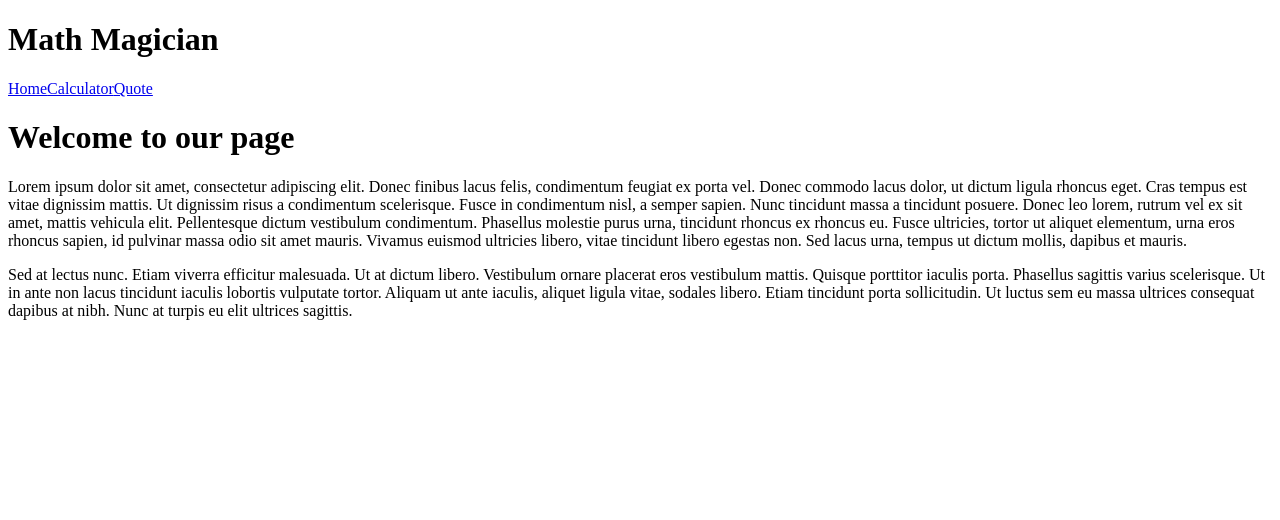
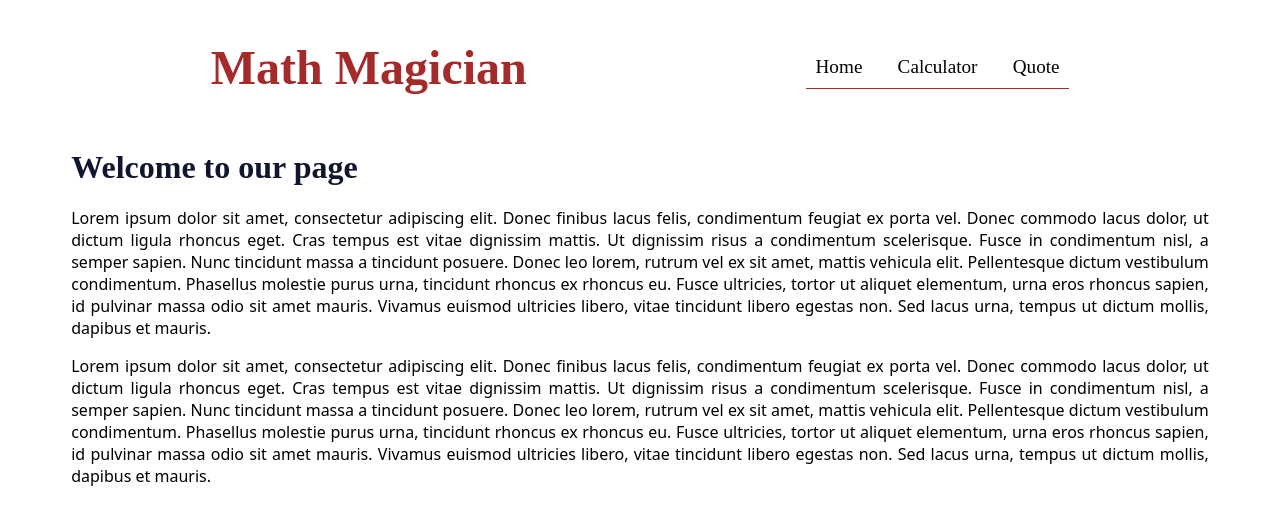
Before and after one commit to fherrerao/Math-magician, a React (Create React App) app: page / in a window 1280 px wide. Shown: the top 520 px of the page. Built offline with nearby package versions, Linux system fonts and the light colour scheme.

Commit message:
Add styles to header and home pages

```diff
--- a/src/App.js
+++ b/src/App.js
@@ -1,10 +1,10 @@
 import React from 'react';
 import { BrowserRouter as Router, Routes, Route } from 'react-router-dom';
-// eslint-disable-next-line
 import Calculator from './components/Calculator';
 import './components/calculator.css';
-import Header from './components/header/Header';
+import Header from './components/Header';
 import Home from './components/Home';
+import Quote from './components/Quote';
 
 function App() {
   return (
@@ -14,6 +14,7 @@ function App() {
         <Routes>
           <Route path="/" element={<Home />} />
           <Route path="/calculator" element={<Calculator />} />
+          <Route path="/quote" element={<Quote />} />
         </Routes>
       </Router>
     </div>
--- /dev/null
+++ b/src/components/Header.js
@@ -0,0 +1,19 @@
+import { Link } from 'react-router-dom';
+import './header.css';
+
+function Header() {
+  return (
+    <header className="container">
+      <div className="header">
+        <h1>Math Magician</h1>
+        <nav className="nav">
+          <Link className="link" to="/">Home</Link>
+          <Link className="link" to="/calculator">Calculator</Link>
+          <Link className="link" to="/quote">Quote</Link>
+        </nav>
+      </div>
+    </header>
+  );
+}
+
+export default Header;
--- a/src/components/Home.js
+++ b/src/components/Home.js
@@ -1,13 +1,14 @@
+import './home.css';
+
+const paragraph = 'Lorem ipsum dolor sit amet, consectetur adipiscing elit. Donec finibus lacus felis, condimentum feugiat ex porta vel. Donec commodo lacus dolor, ut dictum ligula rhoncus eget. Cras tempus est vitae dignissim mattis. Ut dignissim risus a condimentum scelerisque. Fusce in condimentum nisl, a semper sapien. Nunc tincidunt massa a tincidunt posuere. Donec leo lorem, rutrum vel ex sit amet, mattis vehicula elit. Pellentesque dictum vestibulum condimentum. Phasellus molestie purus urna, tincidunt rhoncus ex rhoncus eu. Fusce ultricies, tortor ut aliquet elementum, urna eros rhoncus sapien, id pulvinar massa odio sit amet mauris. Vivamus euismod ultricies libero, vitae tincidunt libero egestas non. Sed lacus urna, tempus ut dictum mollis, dapibus et mauris.';
+
 const Home = () => (
-  <div>
-    <h1>Welcome to our page</h1>
-    <p>
-      Lorem ipsum dolor sit amet, consectetur adipiscing elit. Donec finibus lacus felis, condimentum feugiat ex porta vel. Donec commodo lacus dolor, ut dictum ligula rhoncus eget. Cras tempus est vitae dignissim mattis. Ut dignissim risus a condimentum scelerisque. Fusce in condimentum nisl, a semper sapien. Nunc tincidunt massa a tincidunt posuere. Donec leo lorem, rutrum vel ex sit amet, mattis vehicula elit. Pellentesque dictum vestibulum condimentum. Phasellus molestie purus urna, tincidunt rhoncus ex rhoncus eu. Fusce ultricies, tortor ut aliquet elementum, urna eros rhoncus sapien, id pulvinar massa odio sit amet mauris. Vivamus euismod ultricies libero, vitae tincidunt libero egestas non. Sed lacus urna, tempus ut dictum mollis, dapibus et mauris.
-    </p>
 
-    <p>
-      Sed at lectus nunc. Etiam viverra efficitur malesuada. Ut at dictum libero. Vestibulum ornare placerat eros vestibulum mattis. Quisque porttitor iaculis porta. Phasellus sagittis varius scelerisque. Ut in ante non lacus tincidunt iaculis lobortis vulputate tortor. Aliquam ut ante iaculis, aliquet ligula vitae, sodales libero. Etiam tincidunt porta sollicitudin. Ut luctus sem eu massa ultrices consequat dapibus at nibh. Nunc at turpis eu elit ultrices sagittis.
-    </p>
+  <div className="container">
+    <h1 className="title">Welcome to our page</h1>
+    <p className="description">{paragraph}</p>
+
+    <p className="description">{paragraph}</p>
   </div>
 );
 
--- /dev/null
+++ b/src/components/header.css
@@ -0,0 +1,31 @@
+.header {
+  display: flex;
+  justify-content: space-around;
+  align-items: center;
+  color: brown;
+}
+
+.header h1 {
+  font-family: cursive;
+  font-size: 3rem;
+}
+
+.nav {
+  display: flex;
+  flex-direction: row;
+  column-gap: 1rem;
+  border-bottom: 1px solid brown;
+}
+
+.link {
+  font-size: 1.2rem;
+  text-decoration: none;
+  padding: 0.6rem;
+  color: black;
+}
+
+.link:hover {
+  background-color: brown;
+  color: aliceblue;
+  transform: scale(1.1);
+}
--- a/src/components/header/Header.js
+++ /dev/null
@@ -1,18 +0,0 @@
-import { Link } from 'react-router-dom';
-
-function Header() {
-  return (
-    <header>
-      <div>
-        <h1>Math Magician</h1>
-        <nav>
-          <Link to="/">Home</Link>
-          <Link to="/calculator">Calculator</Link>
-          <Link to="/quote">Quote</Link>
-        </nav>
-      </div>
-    </header>
-  );
-}
-
-export default Header;
--- /dev/null
+++ b/src/components/home.css
@@ -0,0 +1,8 @@
+.title {
+  color: rgb(16, 22, 46);
+}
+
+.description {
+  font-family: system-ui;
+  text-align: justify;
+}
```
